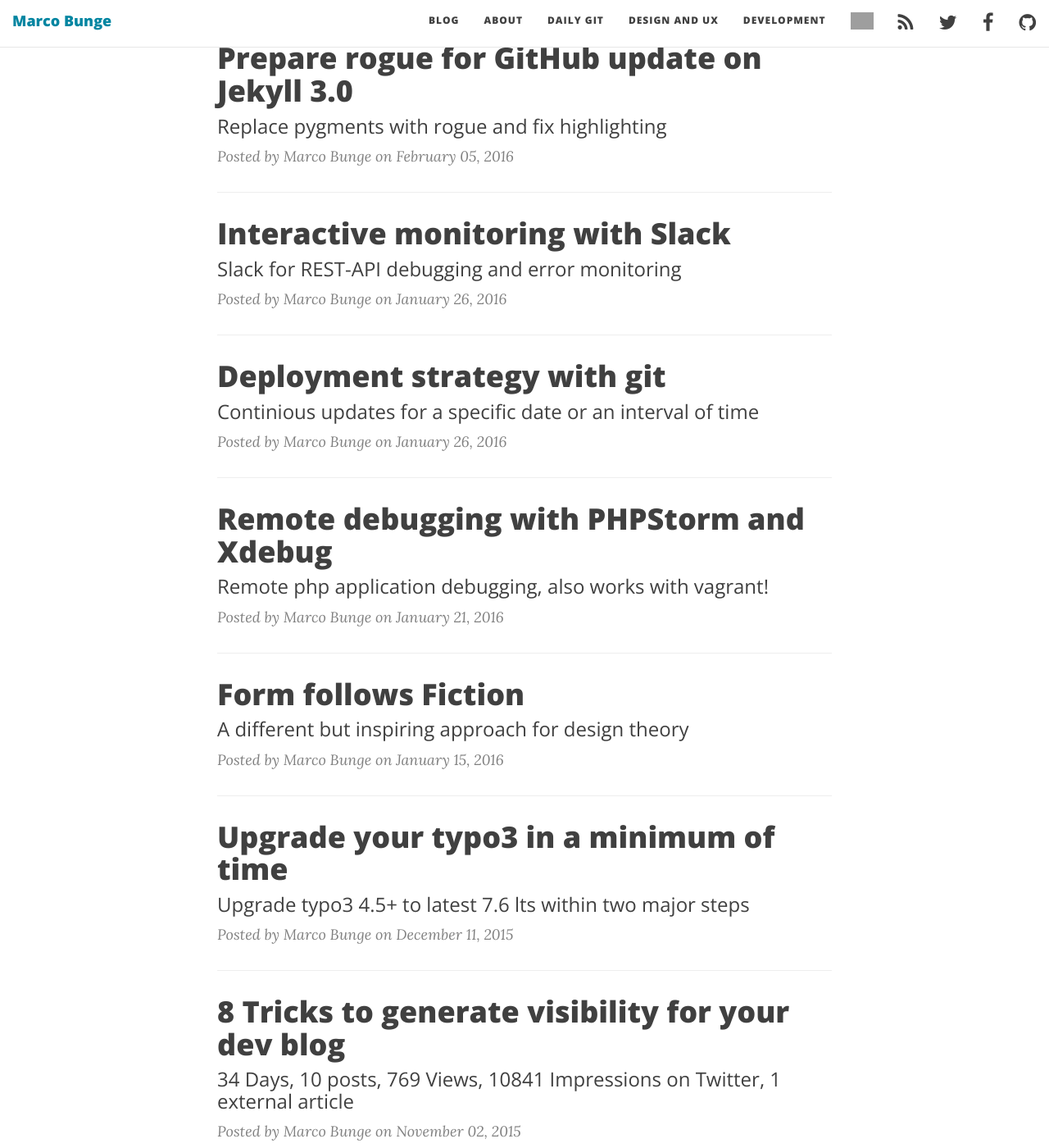
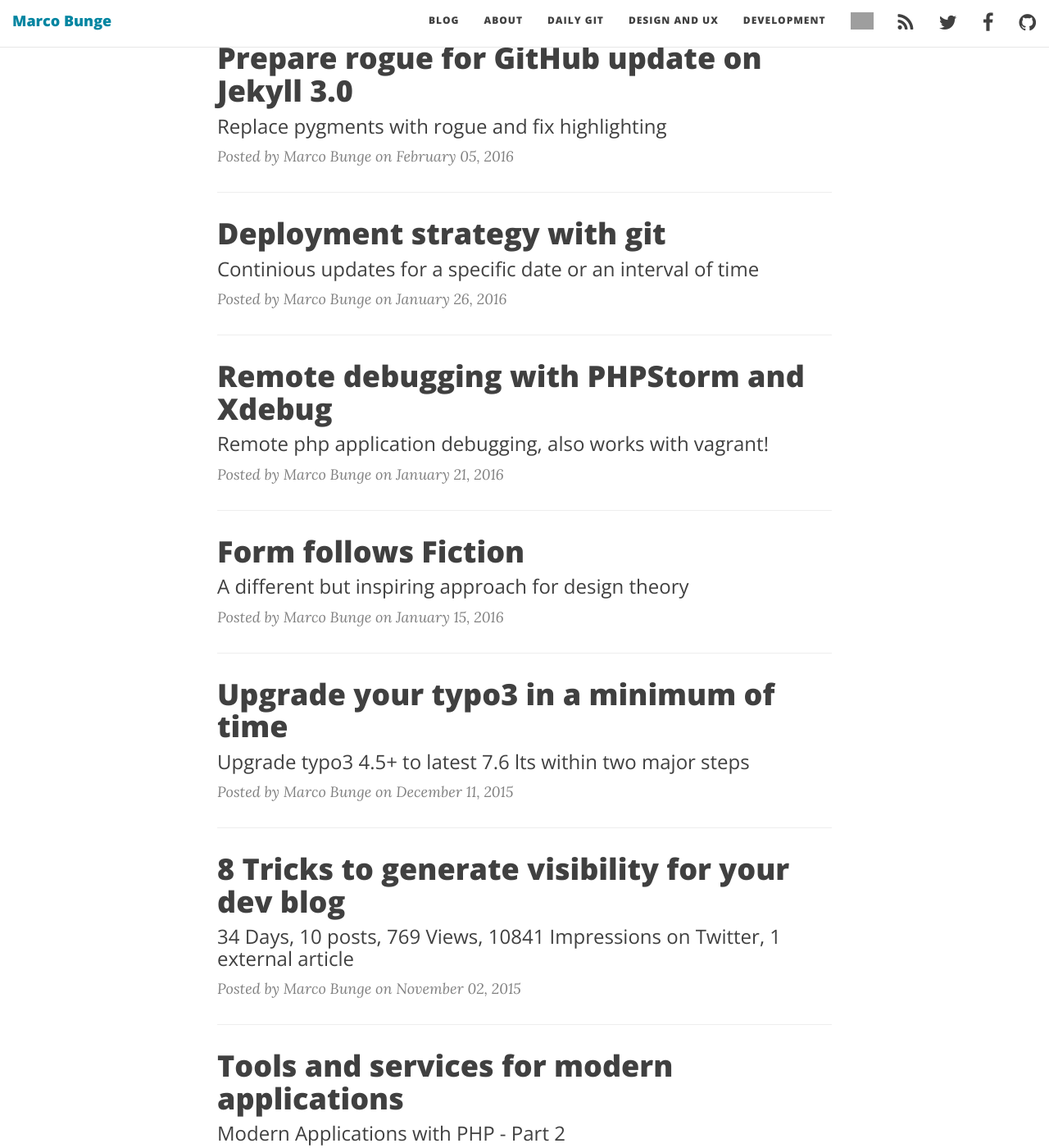
Before and after one commit to mbunge/mbunge.github.io, a Jekyll site: the page built from index.html, in a window 1280 px wide and 1400 px high, scrolled down 537 px. Shown: the whole window at 82% size. Built offline with Jekyll 4.4.1, drawn with Linux system fonts in a browser that asks for light colours; nearby versions of some CDN libraries; the list of posts is cut into pages by our own code; some of the changed text lies outside the part shown; grey boxes are pictures that could not be loaded.

Commit message:
Update 2016-02-03-interactive-monitoring-with-slack.markdown

```diff
--- a/_posts/2016-02-03-interactive-monitoring-with-slack.markdown
+++ b/_posts/2016-02-03-interactive-monitoring-with-slack.markdown
@@ -3,7 +3,7 @@
 title:      "Interactive monitoring with Slack"
 subtitle:   "Slack for REST-API debugging and error monitoring "
 date:       2016-01-26 08:16:47
-published:  2016-01-26 08:16:47
+published:  false
 author:     "Marco Bunge"
 header-img: "img/modern-work-de.jpeg"
 series:     "application development"
```
